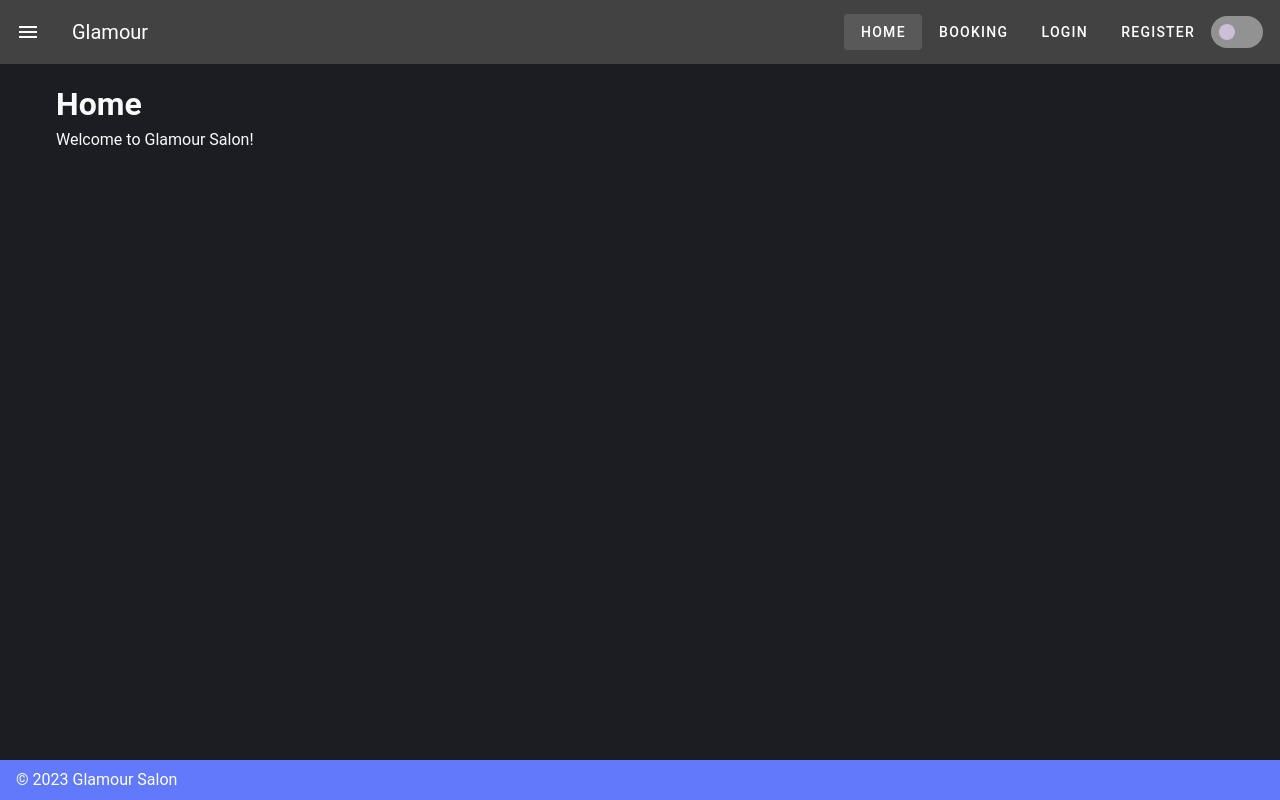
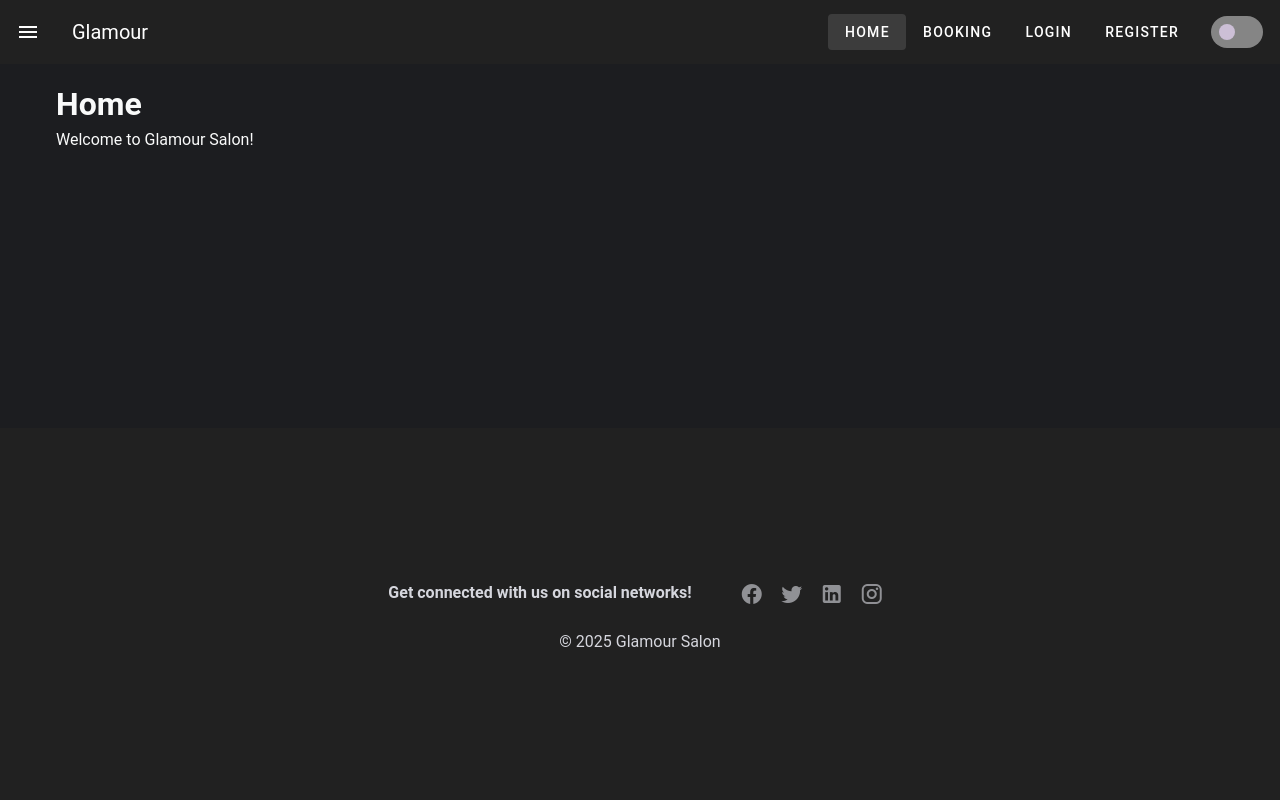
Before and after one commit to deveduar/booking-app, a Vue app: page / in a window 1280 px wide. Built offline with nearby package versions, Linux system fonts and the light colour scheme; the HTML template or start-up script is replaced by a standard one.

Commit message:
navbar header and footer, toolbar color logic for themes

```diff
--- a/src/App.vue
+++ b/src/App.vue
@@ -1,30 +1,16 @@
 <template>
   <v-app>
-    <!-- Barra de navegación (opcional) -->
-    <!-- <v-app-bar app color="primary" dark>
-      <v-toolbar-title>Glamour Salon</v-toolbar-title>
-      <v-spacer></v-spacer>
-      <v-btn to="/" variant="text">Home</v-btn>
-      <v-btn to="/booking" variant="text">Booking</v-btn>
-      <v-btn to="/login" variant="text">Login</v-btn>
-      <v-btn to="/register" variant="text">Register</v-btn>
-    </v-app-bar> -->
-    <!-- Header -->
     <Header />
-<!-- Contenido principal -->
     <v-main>
       <router-view></router-view>
     </v-main>
-
-    <!-- Pie de página (opcional) -->
-    <v-footer app color="primary" dark>
-      <span>&copy; 2023 Glamour Salon</span>
-    </v-footer>
+    <Footer />
   </v-app>
 </template>
 
 <script setup lang="ts">
   import Header from './components/Header.vue';
+  import Footer from './components/Footer.vue';
 
 </script>
 
--- /dev/null
+++ b/src/components/Footer.vue
@@ -0,0 +1,42 @@
+<template>
+    <v-footer class=" ">
+      <v-row justify="center" no-gutters class="w-full"> <!-- Centrado con v-row -->
+        <v-col cols="12" class="text-center">
+          <!-- Primera sección: Conéctate con nosotros -->
+          <div class=" flex items-center justify-center w-full py-4 px-4">
+            <strong class="mr-10">Get connected with us on social networks!</strong>
+
+            <!-- <v-spacer ></v-spacer> -->
+
+            <!-- Iconos centrados -->
+            <v-btn
+              v-for="icon in icons"
+              :key="icon"
+              :icon="icon"
+              class="mx-2"
+              size="medium"
+              variant="plain"
+            ></v-btn>
+          </div>
+        </v-col>
+
+        <v-col cols="12" class="text-center">
+          <!-- Segunda sección: Copyright -->
+          <div class="px-4 py-2 text-center w-100">
+            &copy; {{ new Date().getFullYear() }} Glamour Salon
+          </div>
+        </v-col>
+      </v-row>
+    </v-footer>
+  </template>
+
+  <script setup lang="ts">
+  import { ref } from 'vue';
+
+  const icons = ref([
+    'mdi-facebook',
+    'mdi-twitter',
+    'mdi-linkedin',
+    'mdi-instagram',
+  ]);
+  </script>
--- a/src/components/Header.vue
+++ b/src/components/Header.vue
@@ -1,7 +1,7 @@
 <template>
       <!-- Toolbar -->
-      <v-toolbar
-      prominent
+      <v-toolbar   :color="theme.global.name.value === 'dark' ? theme.current.value.colors.surface : theme.current.value.colors.surface" prominent
+
 
       >
         <v-app-bar-nav-icon></v-app-bar-nav-icon>
@@ -35,7 +35,7 @@
   .v-switch {
   display: flex;
   align-items: center;
-  margin-right: 1rem;
+  margin: 1rem;
 
 }
 
--- a/src/main.ts
+++ b/src/main.ts
@@ -32,17 +32,18 @@ const vuetify = createVuetify({
       themes: {
         light: {
           colors: {
-            primary: '#607AFB',
-            background: '#F9FAFA',
+            primary: '#274c77',
+            background: '#ffffff',
+            surface: '#e5e5e5',
             'on-background': '#1C1D22', // Texto principal
             'on-surface': '#3C3F4A', // Texto secundario
           },
         },
         dark: {
         colors: {
-            primary: '#607AFB',
-            background: '#1C1D22',
-            // surface: '#3C3F4A',
+            primary: '#15616d',
+            background: '#1C1D2',
+            surface: '#212121',
             'on-background': '#F9FAFA', // Texto principal
             'on-surface': '#D5D6DD', // Texto secundario
         },
```
